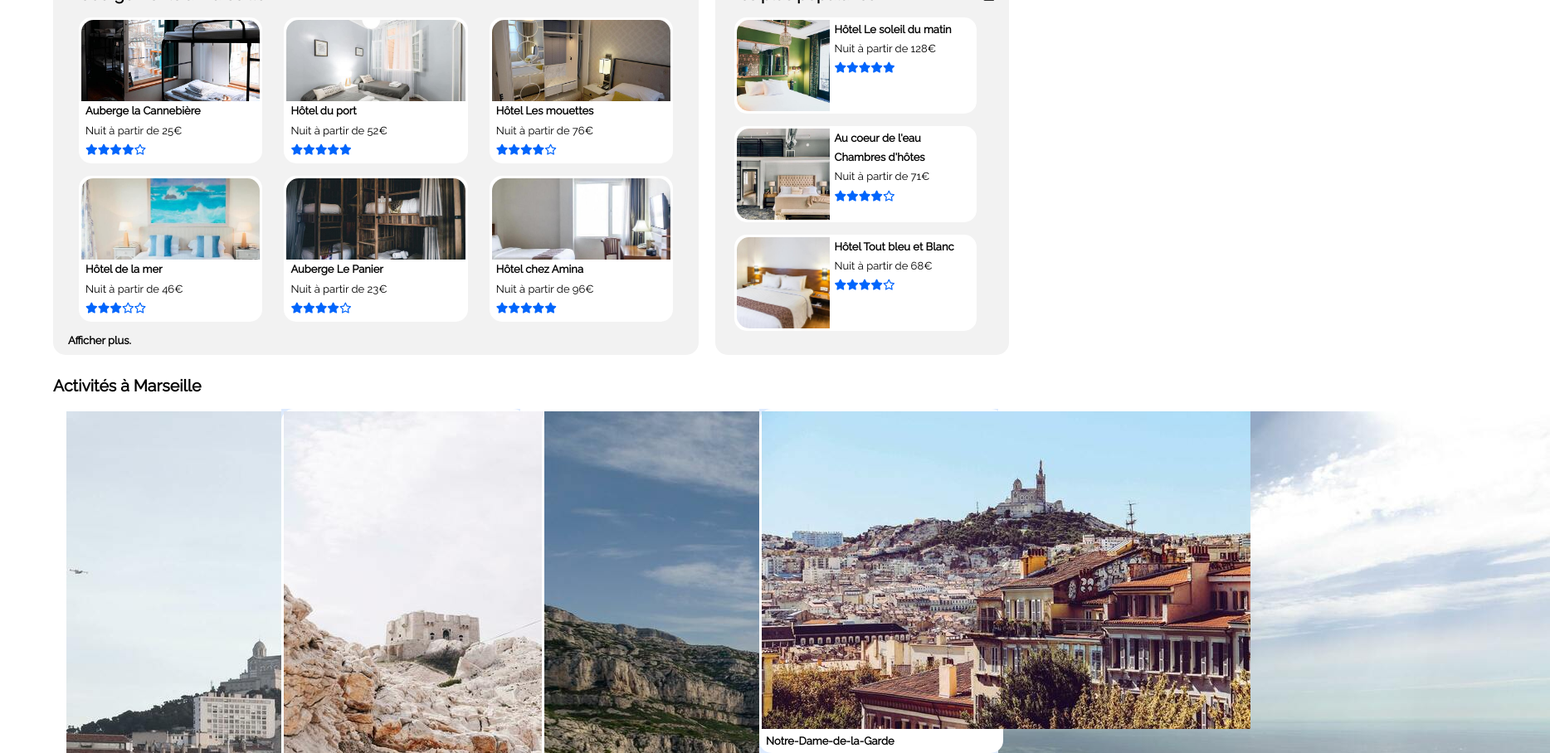
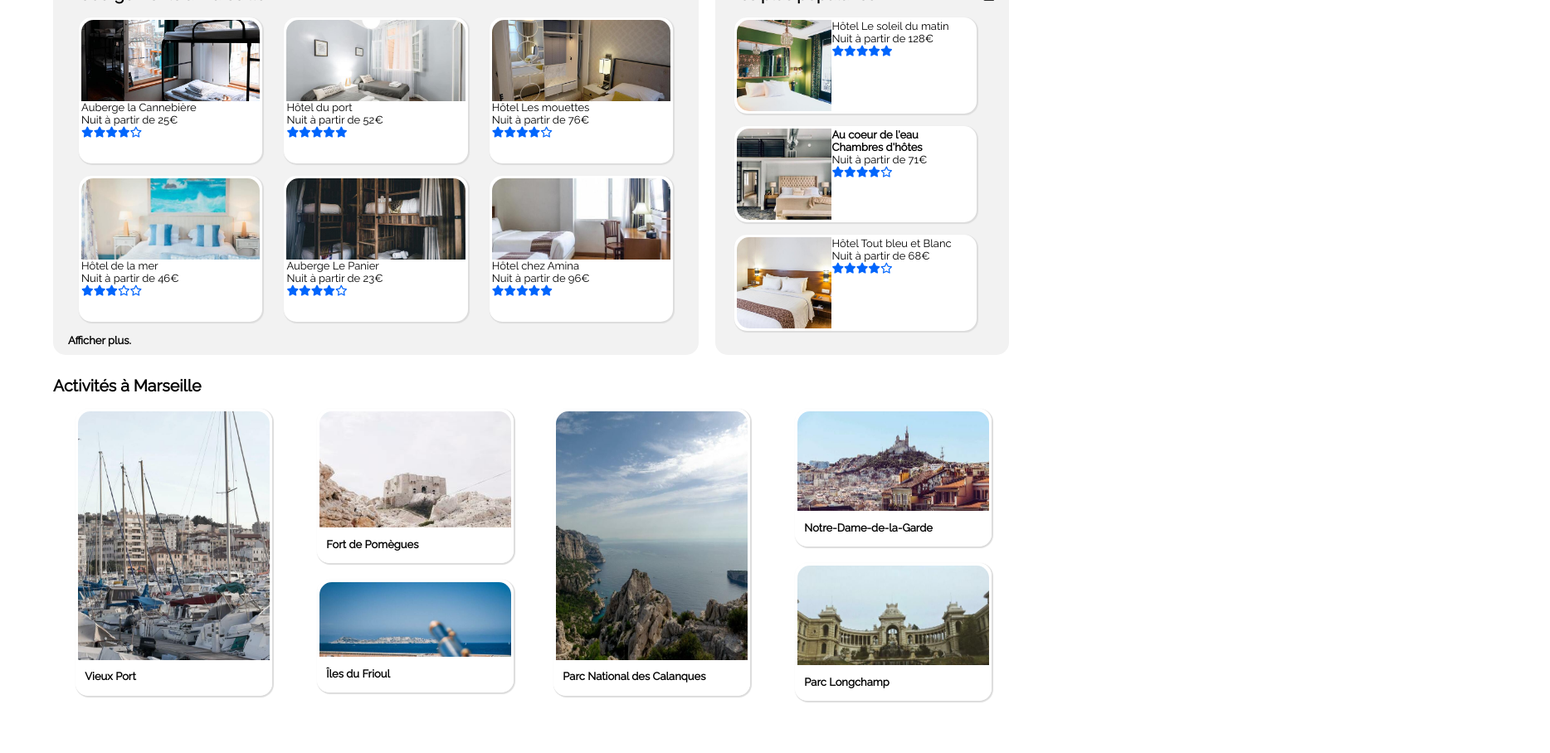
Before and after one commit to Martha-tech/MarthaMakassikis_2_06042021, a plain HTML site: page index.html in a window 1280 px wide. Shown: the part 311-1219 px from the top of the page at 83% size, 1868 px wide, since content can reach past the window. Drawn offline with Linux system fonts and the light colour scheme.

Commit message:
ajout d'une transform scale et d'un box-shadow aux filters, cards1, cards 2, search btn + ajout de commentaires pour une meilleure lisibilité du CSS  + amélioration de la section "activities"

```diff
--- a/index.html
+++ b/index.html
@@ -181,7 +181,7 @@
                                 <img class="cropped" src="images/hebergements/4_small/aw-creative-VGs8z60yT2c-unsplash.jpg" alt="Au coeur de l'eau Chambres d'hôtes" title="Au coeur de l'eau Chambres d'hôtes"/>
                             </div>
                             <div class="element_description">
-                                <span class="titre"><strong>Au coeur de l'eau Chambres d'hôtes</strong></span>
+                                <span class="titre"><strong>Au coeur de l'eau <br/> Chambres d'hôtes</strong></span>
                                 <p>Nuit à partir de 71€</p>
                                 <i class="fas fa-star"></i><i class="fas fa-star"></i><i class="fas fa-star"></i><i class="fas fa-star"></i><i class="far fa-star"></i>
                             </div>
@@ -235,6 +235,8 @@
                         </a>
                     </div>
 
+                    <div class="blank">
+                    </div>
 
                     <div class="element">
                         <a href="#">
@@ -273,10 +275,13 @@
                         </a>
                     </div>
 
+                    <div class="blank">
+                    </div>
+
                     <div class="element">
                         <a href="#">
                             <div class="element_image6">
-                                <img class="cropped" src="images/activites/4_small/florian-wehde-xW9e8gdotxI-unsplash.jpg" alt="Parc Longchamp" title="Parc Longchamp"/>
+                                <img class="cropped" src="images/activites/4_small/lena-paulin-wH2-EJoDcV0-unsplash.jpg" alt="Parc Longchamp" title="Parc Longchamp"/>
                             </div>
                             <div class="element_description">
                                 <span class="title"><strong>Parc Longchamp</strong></span>
--- a/styles.css
+++ b/styles.css
@@ -1,3 +1,4 @@
+/*Police de caractère*/
 @font_face {
     font-family: "Raleway";
     src: url ("raleway/Raleway-Regular.ttf");
@@ -9,26 +10,29 @@ body {
     margin: 8px 0;
 }
 
+
+/*Dimensions des principales sections de la page*/
 header, .search, .accomodation_popular, .activities, footer {
     width: 90%;
     margin: auto;
+}
+
+/*Header*/
+header {
+    display: flex;
+    justify-content: space-between;
 }
 
 header img {
     display: flex;
     width: 100px;
     height: 40px;
-}
-
-header {
-    display: flex;
-    justify-content: space-between;
-}
+} /*logo*/
 
 nav {
     display: flex;
     justify-content: flex-end;
-}
+} /*barre de navigation*/
 
 nav ul {
     display: flex;
@@ -46,8 +50,29 @@ nav a {
     text-decoration: none;
 }
 
-.fa-star {
-    color: #0065FC;
+.sinscrire {
+    color:#0065FC;
+    font-weight: bold;
+}
+
+nav li a:hover {
+    color:#0065FC;
+    border-top: 3px solid;
+    padding-top: 18px;
+}
+
+/*Section "search"*/
+
+/*rubrique recherche*/
+.fa-map-marker {
+    color: black;
+    border: 1px solid #DEEBFF ;
+    /*border-collapse: collapse;*/
+    border-top-left-radius: 15px;
+    border-bottom-left-radius:15px;
+    background-color: #DEEBFF;
+    height: 15px;
+    padding: 10px;
 }
 
 .search_button {
@@ -57,6 +82,7 @@ nav a {
 
 .search_button input[type="type_search"] {
     border: 1px solid #F2F2F2;
+    /*border-collapse: collapse;*/
     height: 15px;
     padding: 10px;
 }
@@ -66,30 +92,24 @@ nav a {
 
 .search_button button[type="btn_search"] {
     border: 1px solid #0065FC;
+    /*border-collapse: collapse;*/
     background-color: #0065FC;
     color: white;
     font-weight: bold;
     padding: 10px;
     border-top-right-radius: 15px;
     border-bottom-right-radius: 15px;
+    transition: transform 0.1s;
 }
 
 .search_button button[type="btn_search"]:hover {
     cursor: pointer;
+    box-shadow: 1px 1px 1px 1px gainsboro;
+    transform: scale(1.01);
 }
 .search_button button[type="btn_search"] a {
     text-decoration: none;
     color: white;
-}
-
-.fa-map-marker {
-    color: black;
-    border: 1px solid #DEEBFF ;
-    border-top-left-radius: 15px;
-    border-bottom-left-radius:15px;
-    background-color: #DEEBFF;
-    height: 15px;
-    padding: 10px;
 }
 
 .btn {
@@ -100,6 +120,7 @@ nav a {
     padding: 10px 14px;
 }
 
+/*rubrique filtres*/
 .filters {
     display: flex;
     align-items: baseline;
@@ -124,7 +145,8 @@ nav a {
 }
 
 .filter:hover {
-    transform: scale(1.05);
+    transform: scale(1.02);
+    box-shadow: 1px 1px 1px 1px gainsboro;
 }
 
 .filter a {
@@ -133,6 +155,8 @@ nav a {
     color: black;
 }
 
+
+/*rubrique info*/
 .search_info span {
     padding-right: 10px;
 }
@@ -148,19 +172,21 @@ nav a {
     text-align: center;
 } /*taille du "i" = grande et en gras*/
 
-.sinscrire {
-    color:#0065FC;
-    font-weight: bold;
-}
 
-nav li a:hover {
-    color:#0065FC;
-    border-top: 3px solid;
-    padding-top: 18px;
+
+/*Section "accomodation_popular"*/
+.fa-star {
+    color: #0065FC;
 }
 
 .accomodation_popular {
     display: flex;
+}
+
+.accomodation_popular .element {
+    border: 3px solid white;
+    border-radius: 15px;
+    background-color: white;
 }
 
 .accomodation {
@@ -199,11 +225,27 @@ nav li a:hover {
     flex-direction: column;
 }
 
+.cards1 .element {
+    box-shadow: 1px 1px 1px 1px gainsboro;
+    transition: transform 0.1s;
+}
+.cards1 .element:hover {
+    transform: scale(1.02);
+}
+
+.cards2 .element {
+    box-shadow: 1px 1px 1px 1px gainsboro;
+    transition: transform 0.1s;
+}
+.cards2 .element:hover {
+    transform: scale(1.02);
+}
+
 .accomodation .cards1 .element {
     width: 29%;
     margin: 0 5px 15px 5px;
     height: 170px;
-}/*pour les images 1, 2, 3 et 5 - ajouter un height, overflow et margin pour réajuster le bas de l'image*/
+}
 
 .accomodation .cards1 .element_image1 {
     width: 100%;
@@ -217,21 +259,21 @@ nav li a:hover {
 .accomodation .cards1 .element_image1 .cropped {
     width: 100%;
     margin: -21px 0 0 0px;
-}
+} /*Auberge de la Cannebière, Hôtel du port, Hôtel Les mouettes*/
 
 .cards1 .element .element_image1 .image_mer {
-    margin: -50px 0px 0px 0px;
-} /* pour l'image Hôtel de la mer*/
+    margin: -63px 0px 0px 0px;
+} /*Hôtel de la mer*/
 
 .cards1 .element .element_image1 .image_amina {
-    margin: -110px 0px 0px 0px;
-} /* pour l'image Hôtel Amina*/
+    margin: -131px 0px 0px 0px;
+} /*Hôtel Amina*/
 
 .cards2 .element {
     display: flex;
     margin: 0 5px 15px 5px;
     height: 110px;
-    width: 90%
+    width: 90%;
 }
 
 .cards2 .element .element_description {
@@ -252,54 +294,129 @@ nav li a:hover {
     border-bottom-left-radius: 15px;
     width: 151%;
     margin: 0 0 0 -30px;
-}
+} /*Hôtel Le soleil du matin, Chambres d'hôtes*/
 
 .cards2 .element .element_image2 .bleu_blanc {
     width: 110%;
     margin: -55px 0 0 -9px;
+} /*Hôtel Tout bleu et blanc*/
+
+.activities .element_description {
+    padding: 0 0 0 8px;
+    line-height: 3;
 }
+
+.element_description p {
+    margin: 0;
+}
+
+
+/*Section "Activités"*/
+
+/*style commun*/
 
 .activities {
     width: 90%;
+    height: 480px;
     margin: auto;
     padding: 10px 0px;
 }
 
 .activities .cards1 {
     display: flex;
-    flex-wrap: wrap;
 }
 
 .activities .cards1 .element {
     width: 20%;
+    /*height: 300px;*/
+    border-radius: 15px;
+    border: 3px solid white;
+}
+
+.activities .cards1 .element .element_description {
+    width: 100%;
+    height: 40px;
 }
 
 .activities .cards1 .two_elements_in_column {
+    width: 20%;
+    /*height: 300px;*/
     display: flex;
     flex-direction: column;
-    background-color: #DEEBFF;
+    align-content: space-around;
+    margin: 0 0px 10px 0px;
+}
+.activities .cards1 .two_elements_in_column .element {
+    width: 100%;
+    height: 100%;
+}
+.activities .cards1 .two_elements_in_column .element .element_description {
+    width: 100%;
+    /*height: 50px;*/
+    align-content: space-around;
 }
 
-.activities .cards1 .two_elements_in_column .element {
+.blank {
     width: 100%;
+    height: 20px;
 }
 
-.image1, .image3, .image4, .image5, .image6 {
+.activities .cards1 .element_description .p {
+    line-height: 1.8;
+}
+
+.element_image3, .element_image4, .element_image5, .element_image6 {
+    width: 100%;
+    overflow: hidden;
     border-top-left-radius: 15px;
     border-top-right-radius: 15px;
-    width: 100%;
-    height: auto;
-}
-
-.image2 {
-    border-top-left-radius:15px;
-    border-bottom-left-radius: 15px;
-    width: 100%;
-    height: auto;
 }
 
 
-.element a {
+/*style spécifique aux images de la section "activités"*/
+
+.element_image3 {
+    height: 300px;
+}
+.element_image3 .cropped {
+    width: 200%;
+    height: 120%;
+    overflow: hidden;
+    margin: -14px 0 0 -133px;
+} /*Vieux Port, Parc National des Calanques*/
+
+.element_image4 {
+    height: 140px;
+}
+.element_image4 .cropped {
+    width: 103%;
+    height: 266%;
+    overflow: hidden;
+    margin: -93px 0px 0px -5px;
+} /* Fort de Pomègues*/
+
+.element_image5 {
+    height: 90px;
+}
+.element_image5 .cropped {
+    width: 100%;
+    overflow: hidden;
+    margin: 0 0 0 0;
+} /*Îles du Frioul*/
+
+.element_image6 {
+    height: 120px;
+}
+.element_image6 .cropped {
+    width: 100%;
+    height: 156%;
+    overflow: hidden;
+    margin: -11px 0 0 0;
+} /* Notre-Dame-de-la-Garde, Parc Longchamp*/
+
+
+/*hyperliens et survols*/
+.cards1 a {
     color: black;
     text-decoration: none;
 }
@@ -309,49 +426,30 @@ nav li a:hover {
     text-decoration: none;
 }
 
+.element a {
+    color: black;
+    text-decoration: none; /*reste actif*/
+}
+
 .element:hover {
-    border: 3px solid #ccc;
+    border: 3px solid white;
     border-radius: 18px;
     color: black;
+    text-decoration: none; /*reste actif*/
 }
 
-.element_description {
-    padding: 0 0 0 5px;
-    line-height: 1.8;
-}
+/*Footer*/
 
-.element_description p {
-    margin:0;
-}
-
-.element {
-    border: 3px solid white;
-    border-radius: 15px;
-    background-color: white;
-}
-
-.two_elements_in_column {
-    /*.element1:nth-of-type(2);
-    .element2:nth-of-type(3);*/
-    display: flex;
-    flex-direction: column;
-    width: 25%;
-}
-
-.title {
-    font-weight: bold;
-}
-
-footer{
+footer {
     width: 80%;
-    height: 60px;
+    height: 140px;
     display: flex;
     background-color: #F2F2F2;
     justify-content: flex-start;
     padding-left: 3%;
 }
 
-footer div{
+footer div {
     margin-right: auto;
 }
 
@@ -359,12 +457,12 @@ footer div ul {
     list-style-type: none;
 }
 
-footer div ul li.footer_title {
+.footer_title {
     font-weight: bold;
     line-height: 2.8;
 }
 
-footer div ul li{
+footer div ul li {
     line-height: 1.8;
 }
 
@@ -374,25 +472,8 @@ footer div ul li a {
 }
 
 footer div ul li a:hover {
-    border-bottom: 1px solid ;
+    border-bottom: 1px solid;
+    text-shadow: 2px 2px 2px gainsboro;
+    cursor: pointer;
+    text-decoration: none;
 }
-
-
-/*@media only screen and (max-width: 700px) {
-    .hotel {
-      width: 50%;
-      margin: 6px 0;
-    }
-  }
-
-  @media only screen and (max-width: 500px) {
-    .hotel {
-      width: 100%;
-    }
-  }
-
-  .clearfix:after {
-    content: "";
-    display: table;
-    clear: both;
-  }*/
```
